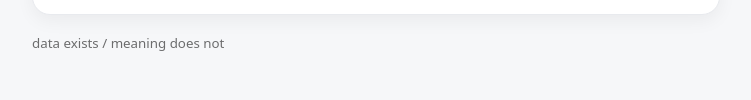
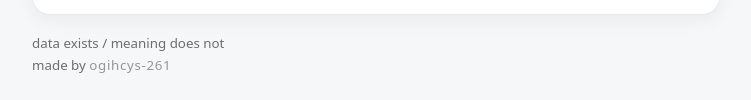
Before and after one commit to ogihcys-261/meaningless-pie, a plain HTML site: page index.html in a window 1280 px wide. Shown: the part 879-979 px from the top of the page, without its empty margins (264-1015 px from the left). Drawn offline with nearby package versions, Linux system fonts and the light colour scheme.

Commit message:
add author footer

```diff
--- a/index.html
+++ b/index.html
@@ -30,8 +30,11 @@
     </section>
 
     <footer class="foot">
-      <small>data exists / meaning does not</small>
-    </footer>
+     <small>
+       data exists / meaning does not<br>
+       made by <span class="author">ogihcys-261</span>
+     </small>
+   </footer>
   </main>
 
   <script src="./app.js"></script>
--- a/style.css
+++ b/style.css
@@ -36,3 +36,8 @@ body {
 .detail { margin-top: 12px; }
 .legend { margin: 10px 0 0; padding-left: 18px; line-height: 1.6; }
 .foot { margin-top: 16px; opacity: .6; }
+
+.author {
+  opacity: 0.7;
+  letter-spacing: 0.05em;
+}
```
